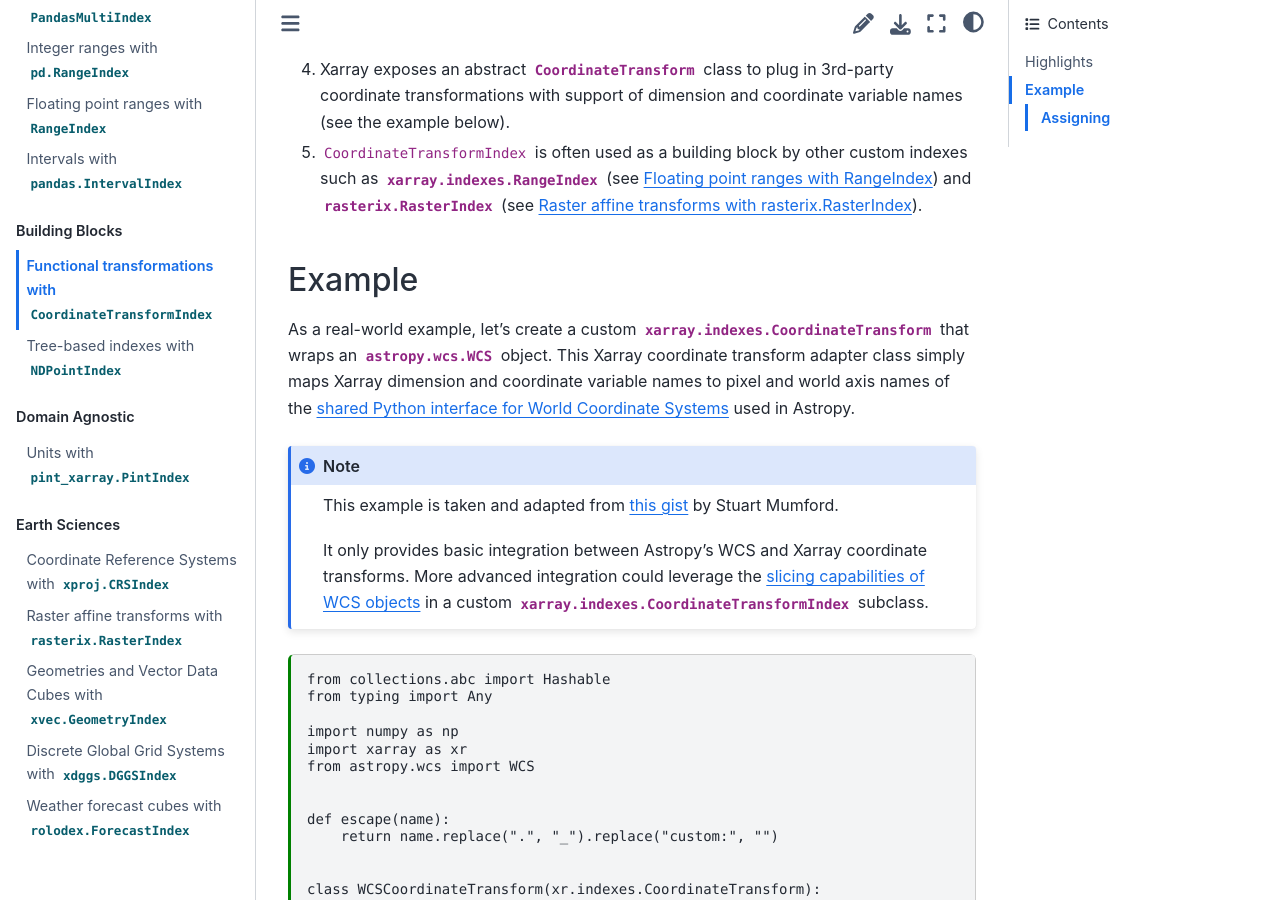
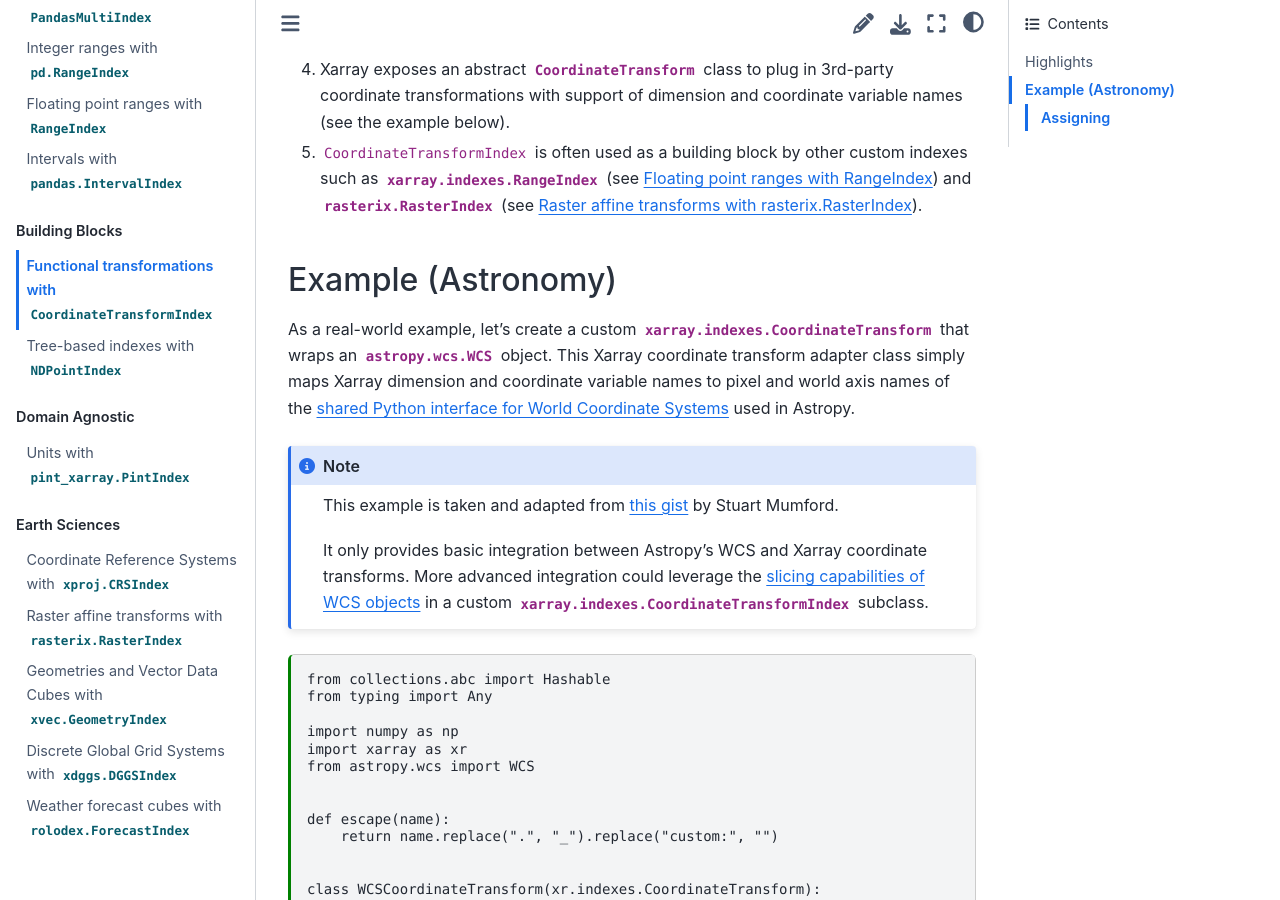
Before and after one commit to xarray-contrib/xarray-indexes, a Sphinx documentation site: the page built from docs/blocks/transform.md, in a window 1280 px wide and 900 px high, scrolled down 429 px. Built offline with Sphinx 7.4.7 and the Sphinx Book theme 1.1.4, drawn with Linux system fonts in a browser that asks for light colours.

Commit message:
example title

```diff
--- a/docs/blocks/transform.md
+++ b/docs/blocks/transform.md
@@ -28,7 +28,7 @@ kernelspec:
    {doc}`../builtin/range`) and {py:class}`rasterix.RasterIndex` (see
    {doc}`../earth/raster`).
 
-## Example
+## Example (Astronomy)
 
 As a real-world example, let's create a custom
 {py:class}`xarray.indexes.CoordinateTransform` that wraps an
```
